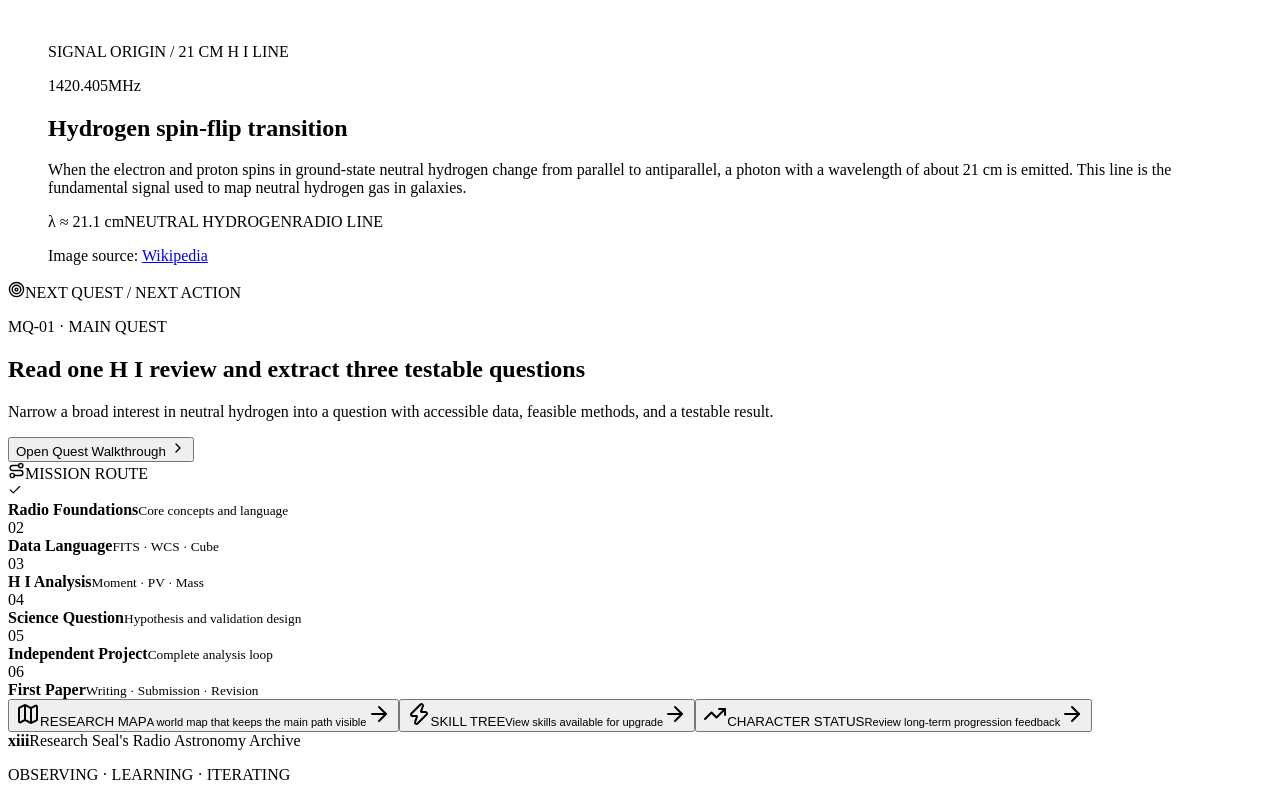
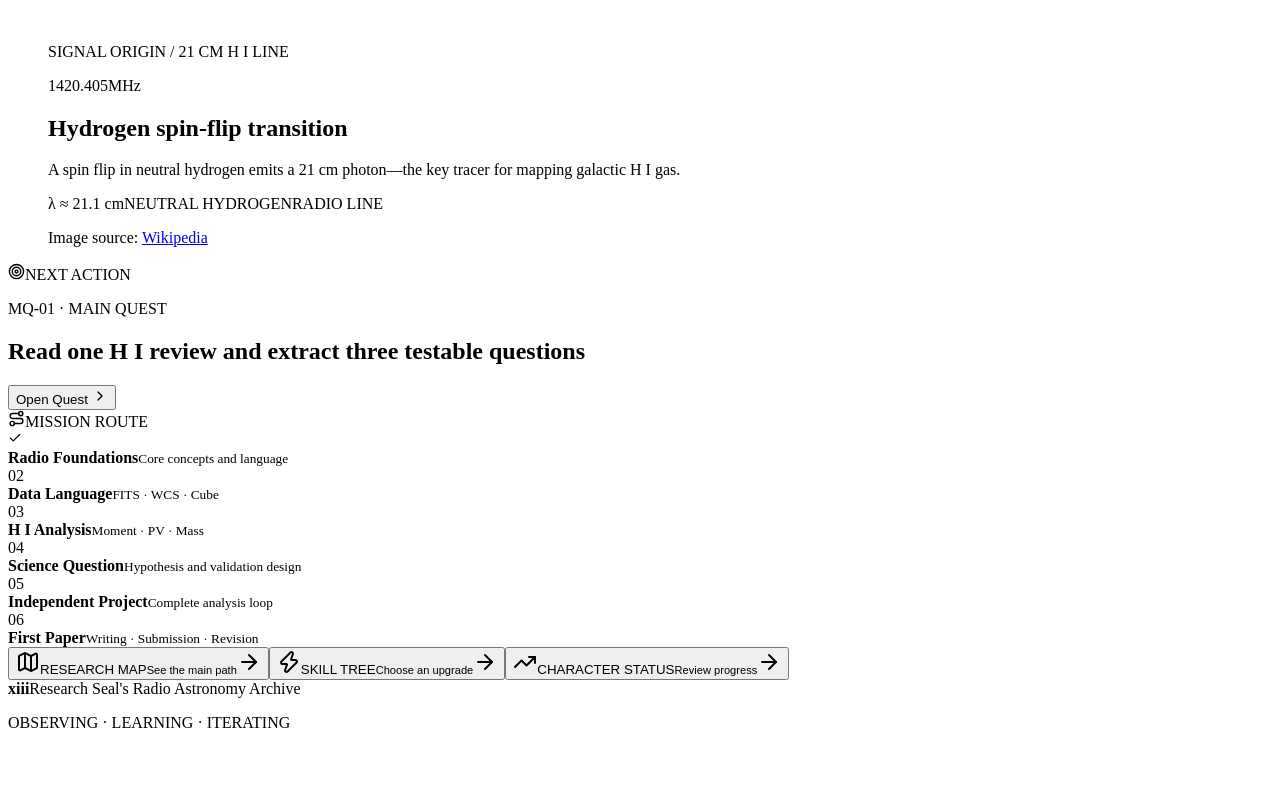
Before and after one commit to wooo0214/wooo0214.github.io, a React (Vite) app: page / in a window 1280 px wide. Shown: the part 2158-2958 px from the top of the page. After the commit the page ends 2906 px from the top, so only its background shows below. Built offline with nearby package versions, Linux system fonts and the light colour scheme; the HTML template or start-up script is replaced by a standard one.

Commit message:
精简了部分说明文字，稳定的第一版

```diff
--- a/src/App.tsx
+++ b/src/App.tsx
@@ -48,29 +48,29 @@ function Home({ go }: { go: (v: View) => void }) {
           <p className="label">SIGNAL ORIGIN / 21 CM H I LINE</p>
           <span className="frequency">1420.405<span>MHz</span></span>
           <h2>Hydrogen spin-flip transition</h2>
-          <p>When the electron and proton spins in ground-state neutral hydrogen change from parallel to antiparallel, a photon with a wavelength of about 21 cm is emitted. This line is the fundamental signal used to map neutral hydrogen gas in galaxies.</p>
+          <p>A spin flip in neutral hydrogen emits a 21 cm photon—the key tracer for mapping galactic H I gas.</p>
           <div className="signal-facts"><span>λ ≈ 21.1 cm</span><span>NEUTRAL HYDROGEN</span><span>RADIO LINE</span></div>
           <p className="image-credit">Image source: <a href="https://en.wikipedia.org/wiki/Hydrogen_line" target="_blank" rel="noreferrer">Wikipedia</a></p>
         </figcaption>
       </figure>
     </section>
     <section className="section overview-grid">
-      <article className="next-quest-panel"><div className="panel-kicker"><Target size={17} /><span>NEXT QUEST / NEXT ACTION</span></div><p className="quest-code">{next.code} · MAIN QUEST</p><h2>{next.nextAction}</h2><p>{next.purpose}</p><button onClick={() => go('quests')}>Open Quest Walkthrough <ChevronRight size={16} /></button></article>
+      <article className="next-quest-panel"><div className="panel-kicker"><Target size={17} /><span>NEXT ACTION</span></div><p className="quest-code">{next.code} · MAIN QUEST</p><h2>{next.nextAction}</h2><button onClick={() => go('quests')}>Open Quest <ChevronRight size={16} /></button></article>
       <article className="route-panel"><div className="panel-kicker"><Route size={17} /><span>MISSION ROUTE</span></div>{stages.map((s, i) => <div className={`route-row ${s.state}`} key={s.name}><span>{s.state === 'complete' ? <Check size={14} /> : String(i + 1).padStart(2,'0')}</span><div><strong>{s.name}</strong><small>{s.note}</small></div></div>)}</article>
     </section>
-    <section className="section quick-nav"><button onClick={() => go('map')}><Map /><span>RESEARCH MAP<small>A world map that keeps the main path visible</small></span><ArrowRight /></button><button onClick={() => go('skills')}><Zap /><span>SKILL TREE<small>View skills available for upgrade</small></span><ArrowRight /></button><button onClick={() => go('character')}><TrendingUp /><span>CHARACTER STATUS<small>Review long-term progression feedback</small></span><ArrowRight /></button></section>
+    <section className="section quick-nav"><button onClick={() => go('map')}><Map /><span>RESEARCH MAP<small>See the main path</small></span><ArrowRight /></button><button onClick={() => go('skills')}><Zap /><span>SKILL TREE<small>Choose an upgrade</small></span><ArrowRight /></button><button onClick={() => go('character')}><TrendingUp /><span>CHARACTER STATUS<small>Review progress</small></span><ArrowRight /></button></section>
   </>
 }
 
 function WorldMap() {
   const [selected, setSelected] = useState(mapNodes.find(n => n.status === 'current')!)
   const nodeById = useMemo(() => Object.fromEntries(mapNodes.map(n => [n.id, n])), [])
-  return <section className="workspace section"><PageHead code="01" title="Research Map" subtitle="Break the open world into explorable regions. The current location stays visible while distant directions remain present without distracting from the main quest." />
+  return <section className="workspace section"><PageHead code="01" title="Research Map" subtitle="See where you are—and where the main quest leads next." />
     <div className="world-layout"><div className="world-board">
       <div className="map-legend"><span><i className="mastered" />MASTERED</span><span><i className="current" />YOU ARE HERE</span><span><i className="available" />AVAILABLE</span><span><i className="locked" />LOCKED</span></div>
       <svg className="edge-layer" viewBox="0 0 100 100" preserveAspectRatio="none">{mapEdges.map(([a,b]) => <line key={a+b} x1={nodeById[a].x} y1={nodeById[a].y} x2={nodeById[b].x} y2={nodeById[b].y} />)}</svg>
       {mapNodes.map(node => <button key={node.id} onClick={() => setSelected(node)} style={{ left: `${node.x}%`, top: `${node.y}%` }} className={`research-node ${node.status} ${selected.id === node.id ? 'selected' : ''}`}><span>{node.status === 'locked' ? <LockKeyhole size={13} /> : node.status === 'current' ? <CircleDot size={14} /> : <Radio size={13} />}</span><strong>{node.label}</strong><small>{node.zone}</small></button>)}
-    </div><aside className="detail-panel"><p className="label">SELECTED REGION</p><div className={`status-chip ${selected.status}`}>{selected.status}</div><h2>{selected.label}</h2><p>{selected.detail}</p>{selected.status === 'current' && <div className="here-callout"><CircleDot size={18} /><div><strong>YOU ARE HERE</strong><span>The main quest is advancing in this region</span></div></div>}<h3>REGION ACTIONS</h3><ul><li>Review related skills and prerequisites</li><li>Attach one task with a concrete deliverable</li><li>Update exploration status after collecting evidence</li></ul></aside></div>
+    </div><aside className="detail-panel"><p className="label">SELECTED REGION</p><div className={`status-chip ${selected.status}`}>{selected.status}</div><h2>{selected.label}</h2><p>{selected.detail}</p>{selected.status === 'current' && <div className="here-callout"><CircleDot size={18} /><div><strong>YOU ARE HERE</strong><span>Main quest active</span></div></div>}<h3>REGION ACTIONS</h3><ul><li>Review skills and prerequisites</li><li>Set one concrete deliverable</li><li>Update status with evidence</li></ul></aside></div>
   </section>
 }
 
@@ -79,7 +79,7 @@ function QuestLog() {
   const [filter, setFilter] = useState<'ALL' | Quest['kind']>('ALL')
   const selected = quests.find(q => q.code === selectedCode)!
   const visible = quests.filter(q => filter === 'ALL' || q.kind === filter)
-  return <section className="workspace section"><PageHead code="02" title="Quest Log" subtitle="Every quest must state why it matters, what counts as complete, what deliverable remains, and the next action for today." />
+  return <section className="workspace section"><PageHead code="03" title="Quest Log" subtitle="Track the goal, completion criteria, deliverable, and next action." />
     <div className="filter-row">{(['ALL','MAIN','ACTIVE','SIDE'] as const).map(f => <button className={filter === f ? 'active' : ''} onClick={() => setFilter(f)} key={f}>{f}</button>)}</div>
     <div className="quest-layout"><div className="quest-list">{visible.map(q => <button className={`quest-list-item ${selectedCode === q.code ? 'selected' : ''}`} onClick={() => setSelectedCode(q.code)} key={q.code}><div><span>{q.code}</span><em>{q.kind}</em></div><h3>{q.title}</h3><div className="progress-track"><i style={{ width: `${q.progress}%` }} /></div><small>{q.progress}% · {q.status}</small></button>)}</div>
       <article className="quest-detail"><div className="quest-detail-head"><span>{selected.code} · {selected.kind} QUEST</span><strong>{selected.progress}%</strong></div><h2>{selected.title}</h2><p className="quest-purpose">{selected.purpose}</p><div className="next-action"><Compass size={20} /><div><small>NEXT ACTION</small><strong>{selected.nextAction}</strong></div></div><h3>COMPLETION CRITERIA</h3><ul className="check-list">{selected.doneWhen.map(item => <li key={item}><span /><p>{item}</p></li>)}</ul><div className="quest-meta"><div><small>DELIVERABLE</small><strong>{selected.deliverable}</strong></div><div><small>REWARD</small><strong>{selected.reward}</strong></div></div></article>
@@ -88,14 +88,14 @@ function QuestLog() {
 }
 
 function SkillTree() {
-  return <section className="workspace section"><PageHead code="03" title="Skill Tree" subtitle="Levels are not measures of self-worth; they represent verifiable proficiency. Current upgrades are amber, while locked skills show their prerequisites." />
+  return <section className="workspace section"><PageHead code="02" title="Skill Tree" subtitle="Levels reflect demonstrated skill. Amber marks current upgrades." />
     <div className="skill-toolbar"><span><i className="current" /> CURRENT UPGRADE</span><span><i className="mastered" /> UNLOCKED</span><span><i className="locked" /> PREREQUISITE NEEDED</span></div>
     <div className="skill-tree">{skillBranches.map((branch, bi) => <section className="skill-branch" key={branch.name}><header><span>0{bi + 1}</span><h2>{branch.name}</h2></header><div className="skill-chain">{branch.skills.map((skill, i) => <div className={`skill-node ${skill.status}`} key={skill.name}>{i > 0 && <i className="skill-connector" />}<div className="skill-orb">{skill.status === 'locked' ? <LockKeyhole size={18} /> : <Zap size={18} />}</div><div><small>LV.{skill.level} / 5</small><h3>{skill.name}</h3><p>{skill.proof}</p></div></div>)}</div></section>)}</div>
   </section>
 }
 
 function CharacterStatus() {
-  return <section className="workspace section"><PageHead code="06" title="Character Status" subtitle="A clear character sheet for level, experience, class, current state, and long-term trajectory—shortening the research feedback cycle from years to weeks." />
+  return <section className="workspace section"><PageHead code="06" title="Character Status" subtitle="Your level, experience, current state, and trajectory." />
     <div className="character-sheet">
       <header className="character-identity">
         <div className="character-avatar"><span>•ᴥ•</span><small>SUBJECT XIII</small></div>
@@ -113,7 +113,7 @@ function CharacterStatus() {
         <section className="status-list"><p className="label">UNLOCKED SKILLS</p><label className="checked"><span className="status-box"><Check size={12} /></span>Python</label><label className="checked"><span className="status-box"><Check size={12} /></span>Linux</label><label className="checked"><span className="status-box"><Check size={12} /></span>Git</label><label><span className="status-box" />Pulsar Timing</label><label><span className="status-box" />H I Kinematics</label></section>
       </div>
     </div>
-    <div className="character-section-title"><span>LONG-TERM PROGRESSION</span><p>The long-term trajectory beyond the current character sheet</p></div>
+    <div className="character-section-title"><span>LONG-TERM PROGRESSION</span><p>Beyond the current level</p></div>
     <div className="progress-layout"><div className="timeline"><p className="label">LONG-TERM TRAJECTORY</p>{milestones.map((m, i) => <div className={`milestone ${m.state}`} key={m.title}><span>{m.state === 'complete' ? <Check /> : i + 1}</span><div><small>{m.date}</small><h3>{m.title}</h3><p>{m.note}</p></div></div>)}</div><aside className="evidence-panel"><p className="label">GROWTH FEEDBACK LOOP</p><h2>Every action should leave evidence.</h2><ol><li><BookOpen />Complete one learning or analysis session</li><li><Sparkles />Leave a figure, code, note, or presentation</li><li><Zap />Update the skill level and quest status</li><li><Orbit />Review the next shortest path</li></ol><div className="weekly-box"><small>THIS WEEK</small><strong>Create the first Moment 0 map with coordinates and units</strong><span>Reward: +80 EXP</span></div></aside></div>
   </section>
 }
@@ -128,7 +128,7 @@ function Achievements() {
     { code: 'A-006', title: 'Question Found', note: 'Form the first feasible H I science question.', date: 'LOCKED', unlocked: false },
     { code: 'A-007', title: 'First Author', note: 'Complete the first first-author paper.', date: 'BOSS', unlocked: false },
   ]
-  return <section className="workspace section"><PageHead code="04" title="Achievements" subtitle="Only milestones supported by real evidence belong here. Achievements are not decoration; they show how far the journey has already gone." /><div className="achievement-grid">{achievements.map((a, i) => <article className={`achievement-card ${a.unlocked ? 'unlocked' : 'locked'}`} key={a.code}><div className="achievement-medal">{a.unlocked ? <Award /> : <LockKeyhole />}</div><span>{a.code} · {a.date}</span><h2>{a.title}</h2><p>{a.note}</p><small>{a.unlocked ? `UNLOCKED · +${100 + i * 40} EXP` : 'PREREQUISITE NOT MET'}</small></article>)}</div></section>
+  return <section className="workspace section"><PageHead code="04" title="Achievements" subtitle="Evidence-backed milestones from the research journey." /><div className="achievement-grid">{achievements.map((a, i) => <article className={`achievement-card ${a.unlocked ? 'unlocked' : 'locked'}`} key={a.code}><div className="achievement-medal">{a.unlocked ? <Award /> : <LockKeyhole />}</div><span>{a.code} · {a.date}</span><h2>{a.title}</h2><p>{a.note}</p><small>{a.unlocked ? `UNLOCKED · +${100 + i * 40} EXP` : 'PREREQUISITE NOT MET'}</small></article>)}</div></section>
 }
 
 function KnowledgeBase() {
@@ -152,7 +152,7 @@ function KnowledgeBase() {
     { code: 'COURSE-11', title: 'Observational Cosmology', category: 'COURSEWORK', note: 'Cosmological evidence, distance measurements, and structure evolution.', progress: 'COMPLETED' },
     { code: 'COURSE-12', title: 'Frontiers of the Milky Way', category: 'COURSEWORK', note: 'Milky Way structure, components, and current frontier questions.', progress: 'COMPLETED' },
   ]
-  return <section className="workspace section"><PageHead code="05" title="Knowledge Base" subtitle="Organise notes, coursework, and research methods into a navigable research encyclopedia connected to skills and quests." /><div className="knowledge-layout"><aside className="knowledge-index"><p className="label">KNOWLEDGE INDEX</p>{['ALL ENTRIES','COURSEWORK','PHYSICS','DATA','METHOD','OBSERVATION','SCIENCE','LITERATURE'].map((x,i) => <button className={i === 0 ? 'active' : ''} key={x}>{x}<span>{i === 0 ? entries.length : x === 'COURSEWORK' ? 12 : '·'}</span></button>)}</aside><div className="knowledge-grid">{entries.map(entry => <article className={`knowledge-card ${entry.category === 'COURSEWORK' ? 'course-card' : ''}`} key={entry.code}><div><span>{entry.code}</span><em>{entry.category}</em></div><Library size={22} /><h2>{entry.title}</h2><p>{entry.note}</p><small>{entry.progress}</small></article>)}</div></div></section>
+  return <section className="workspace section"><PageHead code="05" title="Knowledge Base" subtitle="Notes, coursework, and methods—linked to skills and quests." /><div className="knowledge-layout"><aside className="knowledge-index"><p className="label">KNOWLEDGE INDEX</p>{['ALL ENTRIES','COURSEWORK','PHYSICS','DATA','METHOD','OBSERVATION','SCIENCE','LITERATURE'].map((x,i) => <button className={i === 0 ? 'active' : ''} key={x}>{x}<span>{i === 0 ? entries.length : x === 'COURSEWORK' ? 12 : '·'}</span></button>)}</aside><div className="knowledge-grid">{entries.map(entry => <article className={`knowledge-card ${entry.category === 'COURSEWORK' ? 'course-card' : ''}`} key={entry.code}><div><span>{entry.code}</span><em>{entry.category}</em></div><Library size={22} /><h2>{entry.title}</h2><p>{entry.note}</p><small>{entry.progress}</small></article>)}</div></div></section>
 }
 
 function DevLog() {
@@ -162,7 +162,7 @@ function DevLog() {
     { version: 'v0.2', date: '2026-07-12', title: 'Selected Lunar Titanium', items: ['Compared four space-metal palettes', 'Selected Lunar Titanium', 'Added the H I spin-flip diagram'] },
     { version: 'v0.1', date: '2026-07-12', title: 'hello astro', items: ['Built the xiii home page', 'Defined the Research Seal identity', 'Set up the local development environment'] },
   ]
-  return <section className="workspace section"><PageHead code="07" title="Dev Log" subtitle="A record of why this research operating system changed, what changed, and which problem the next version will solve." /><div className="devlog-list">{logs.map((log, i) => <article className="devlog-entry" key={log.version}><div className="devlog-version"><strong>{log.version}</strong><span>{log.date}</span></div><div><p className="label">{i === 0 ? 'CURRENT BUILD' : 'ARCHIVED BUILD'}</p><h2>{log.title}</h2><ul>{log.items.map(item => <li key={item}>{item}</li>)}</ul></div></article>)}</div></section>
+  return <section className="workspace section"><PageHead code="07" title="Dev Log" subtitle="What changed, why, and what comes next." /><div className="devlog-list">{logs.map((log, i) => <article className="devlog-entry" key={log.version}><div className="devlog-version"><strong>{log.version}</strong><span>{log.date}</span></div><div><p className="label">{i === 0 ? 'CURRENT BUILD' : 'ARCHIVED BUILD'}</p><h2>{log.title}</h2><ul>{log.items.map(item => <li key={item}>{item}</li>)}</ul></div></article>)}</div></section>
 }
 
 function App() {
```
